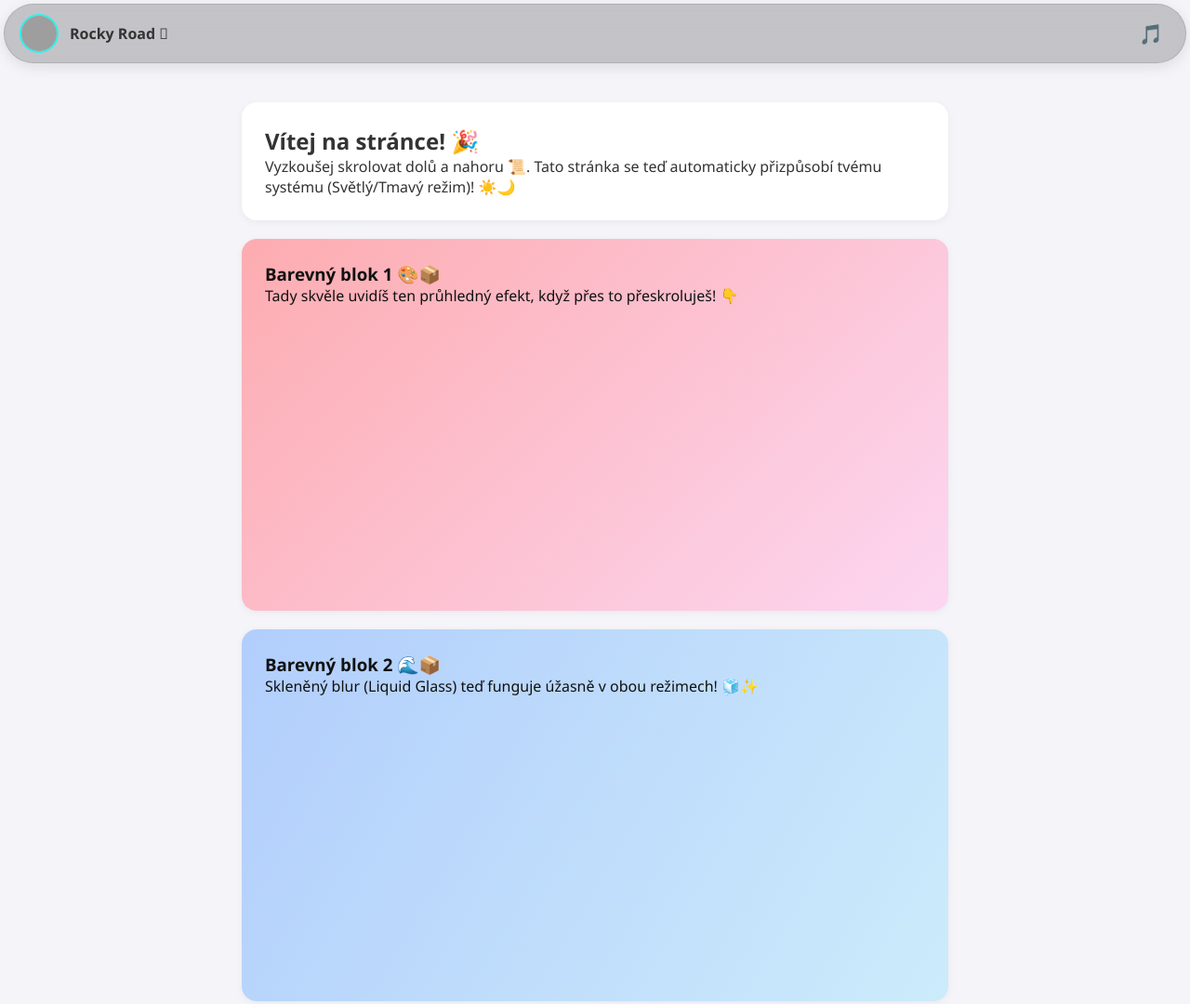
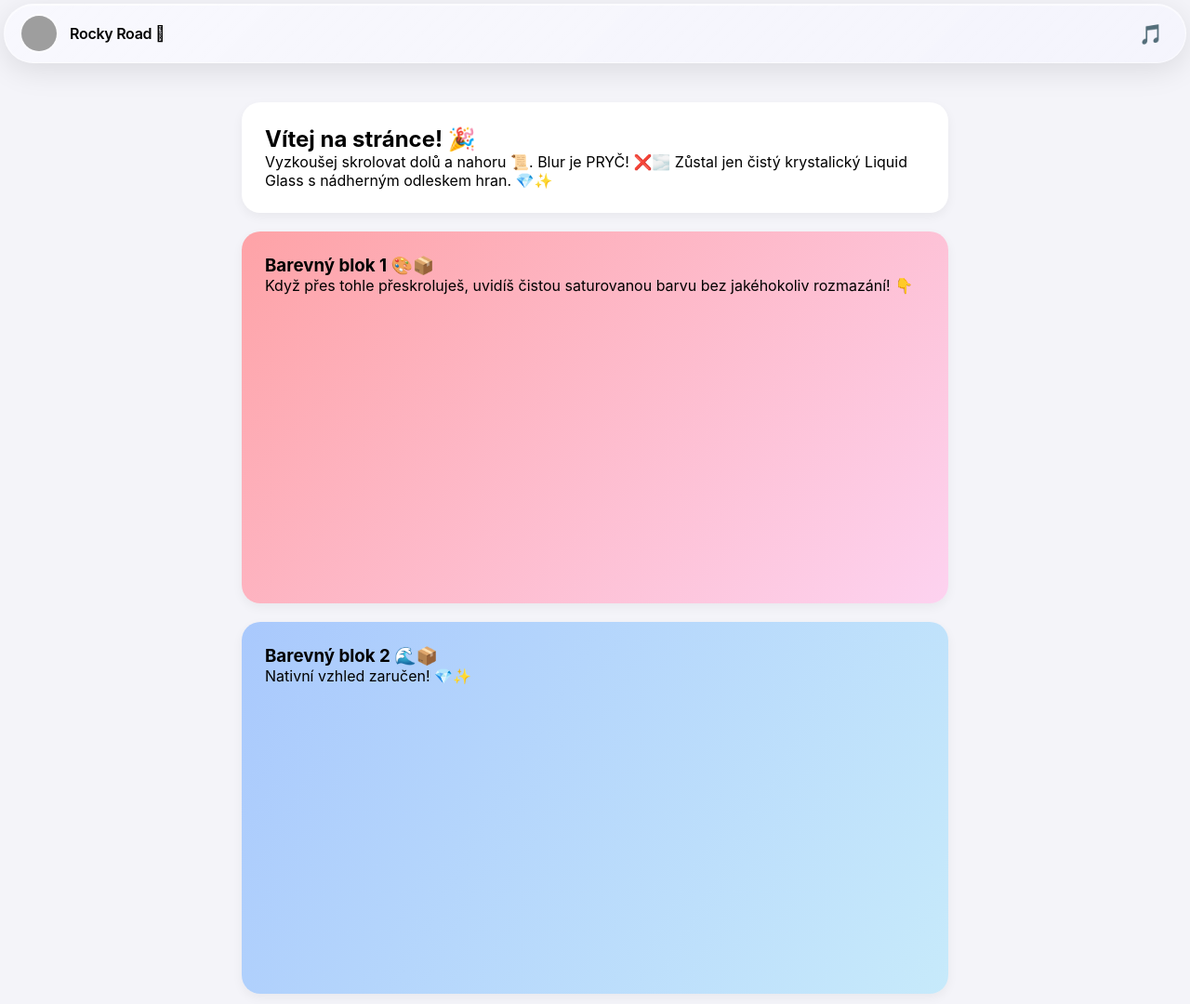
Before and after one commit to pernicekcute/pernicekcute, a plain HTML site: page index.html in a window 1280 px wide. Shown: the whole page at 93% size. Drawn offline with Linux system fonts and the light colour scheme; grey boxes are pictures that could not be loaded.

Commit message:
Update index.html

```diff
--- a/index.html
+++ b/index.html
@@ -5,18 +5,21 @@
   <meta name="viewport" content="width=device-width, initial-scale=1.0">
   <title>TikTok Titlebar Page 🎵</title>
   <style>
-    /* 🎨 CSS Proměnné pro Light Mode (Výchozí) ☀️ */
+    /* 🎨 CSS Proměnné pro Light Mode (Světlý režim) ☀️ */
     :root {
       --bg-color: #f4f4f9;
-      --text-color: #333333;
+      --text-color: #000000;
       --card-bg: #ffffff;
       --card-shadow: rgba(0, 0, 0, 0.05);
 
-      /* Titlebar proměnné */
-      --titlebar-bg: rgba(0, 0, 0, 0.2); /* 20% černá pro světlý režim */
-      --titlebar-text: #333333;
-      --titlebar-border: rgba(0, 0, 0, 0.1);
+      /* Liquid Glass BEZ BLURU - Světlý 🧊 */
+      --titlebar-bg: linear-gradient(135deg, rgba(255, 255, 255, 0.4) 0%, rgba(255, 255, 255, 0.1) 100%);
+      --titlebar-text: #000000;
+      --titlebar-border: rgba(255, 255, 255, 0.5);
       --titlebar-shadow: rgba(0, 0, 0, 0.1);
+      /* Pouze saturace pro oživení barev, ŽÁDNÝ BLUR ❌🌫️ */
+      --glass-filter: saturate(180%);
+      --glass-inset: inset 0 1px 1px rgba(255, 255, 255, 0.7); /* Silnější odlesk hrany ✨ */
     }
 
     /* 🌙 Automatický Dark Mode podle systému 📱 */
@@ -24,14 +27,16 @@
       :root {
         --bg-color: #121212;
         --text-color: #ffffff;
-        --card-bg: #1e1e1e;
+        --card-bg: #1c1c1e;
         --card-shadow: rgba(0, 0, 0, 0.5);
 
-        /* Titlebar proměnné pro tmavý režim */
-        --titlebar-bg: rgba(255, 255, 255, 0.15); /* Jemně bílá s 15% průhledností pro krásný blur na černém 🧊 */
+        /* Liquid Glass BEZ BLURU - Tmavý 🧊 */
+        --titlebar-bg: linear-gradient(135deg, rgba(255, 255, 255, 0.1) 0%, rgba(255, 255, 255, 0.02) 100%);
         --titlebar-text: #ffffff;
-        --titlebar-border: rgba(255, 255, 255, 0.1);
+        --titlebar-border: rgba(255, 255, 255, 0.15);
         --titlebar-shadow: rgba(0, 0, 0, 0.4);
+        --glass-filter: saturate(180%); /* ŽÁDNÝ BLUR ❌🌫️ */
+        --glass-inset: inset 0 1px 1px rgba(255, 255, 255, 0.1);
       }
     }
 
@@ -43,14 +48,14 @@
     }
 
     body {
-      font-family: 'Segoe UI', Tahoma, Geneva, Verdana, sans-serif;
-      background-color: var(--bg-color); /* Dynamická barva pozadí 🌈 */
-      color: var(--text-color); /* Dynamická barva textu ✍️ */
+      font-family: -apple-system, BlinkMacSystemFont, 'Segoe UI', Roboto, Helvetica, Arial, sans-serif;
+      background-color: var(--bg-color);
+      color: var(--text-color);
       padding-top: 90px;
-      transition: background-color 0.3s ease, color 0.3s ease; /* Plynulý přechod při změně režimu ⏳ */
+      transition: background-color 0.3s ease, color 0.3s ease;
     }
 
-    /* Fixní plovoucí pill lišta (Pill Titlebar) 💊📌 */
+    /* Fixní plovoucí pill lišta 💊📌 */
     .titlebar {
       position: fixed;
       top: 4px;
@@ -59,9 +64,11 @@
       width: calc(100% - 8px);
       height: 64px;
 
-      background-color: var(--titlebar-bg); /* Dynamické 20% pozadí 🧊 */
-      backdrop-filter: blur(15px); /* Liquid glass efekt 🌫️ */
-      -webkit-backdrop-filter: blur(15px);
+      background: var(--titlebar-bg); /* Skleněný přechod 💎 */
+
+      /* Aplikace filtru (už žádný blur!) 🍏 */
+      backdrop-filter: var(--glass-filter);
+      -webkit-backdrop-filter: var(--glass-filter);
 
       color: var(--titlebar-text);
       display: flex;
@@ -69,10 +76,12 @@
       justify-content: space-between;
       padding: 0 16px;
       border-radius: 50px;
-      box-shadow: 0 4px 15px var(--titlebar-shadow);
+
+      /* Stín a horní odlesk 🪞 */
+      box-shadow: 0 8px 32px var(--titlebar-shadow), var(--glass-inset);
       border: 1px solid var(--titlebar-border);
       z-index: 1000;
-      transition: all 0.3s ease; /* Plynulá změna barev titlebaru 🎨 */
+      transition: all 0.3s ease;
     }
 
     /* Profilová část v liště 👤 */
@@ -87,7 +96,7 @@
       height: 42px;
       border-radius: 50%;
       object-fit: cover;
-      border: 2px solid #25f4ee; /* TikTok tyrkysový akcent ✨ */
+      border: 2px solid rgba(255, 255, 255, 0.4);
     }
 
     .profile-info {
@@ -96,8 +105,9 @@
     }
 
     .display-name {
-      font-weight: bold;
+      font-weight: 600;
       font-size: 1rem;
+      letter-spacing: -0.3px;
     }
 
     /* Testovací obsah pro skrolování 📜 */
@@ -108,23 +118,22 @@
     }
 
     .card {
-      background: var(--card-bg); /* Dynamická barva karty 📦 */
+      background: var(--card-bg);
       padding: 25px;
-      border-radius: 16px;
+      border-radius: 20px;
       margin-bottom: 20px;
-      box-shadow: 0 2px 8px var(--card-shadow);
+      box-shadow: 0 4px 12px var(--card-shadow);
       transition: background-color 0.3s ease, box-shadow 0.3s ease;
     }
 
-    /* Upravené gradienty aby vypadaly dobře i v Dark Mode 🌈 */
     .gradient-card-1 {
-      background: linear-gradient(135deg, rgba(255, 154, 158, 0.8) 0%, rgba(254, 207, 239, 0.8) 100%);
-      color: #111;
+      background: linear-gradient(135deg, rgba(255, 154, 158, 0.9) 0%, rgba(254, 207, 239, 0.9) 100%);
+      color: #000;
     }
 
     .gradient-card-2 {
-      background: linear-gradient(120deg, rgba(161, 196, 253, 0.8) 0%, rgba(194, 233, 251, 0.8) 100%);
-      color: #111;
+      background: linear-gradient(120deg, rgba(161, 196, 253, 0.9) 0%, rgba(194, 233, 251, 0.9) 100%);
+      color: #000;
     }
   </style>
 </head>
@@ -145,31 +154,27 @@
   <main class="content">
     <div class="card">
       <h2>Vítej na stránce! 🎉</h2>
-      <p>Vyzkoušej skrolovat dolů a nahoru 📜. Tato stránka se teď automaticky přizpůsobí tvému systému (Světlý/Tmavý režim)! ☀️🌙</p>
+      <p>Vyzkoušej skrolovat dolů a nahoru 📜. Blur je PRYČ! ❌🌫️ Zůstal jen čistý krystalický Liquid Glass s nádherným odleskem hran. 💎✨</p>
     </div>
 
-    <!-- Prodloužený obsah pro test skrolování -->
     <div class="card gradient-card-1" style="height: 400px;">
       <h3>Barevný blok 1 🎨📦</h3>
-      <p>Tady skvěle uvidíš ten průhledný efekt, když přes to přeskroluješ! 👇</p>
+      <p>Když přes tohle přeskroluješ, uvidíš čistou saturovanou barvu bez jakéhokoliv rozmazání! 👇</p>
     </div>
     <div class="card gradient-card-2" style="height: 400px;">
       <h3>Barevný blok 2 🌊📦</h3>
-      <p>Skleněný blur (Liquid Glass) teď funguje úžasně v obou režimech! 🧊✨</p>
+      <p>Nativní vzhled zaručen! 💎✨</p>
     </div>
   </main>
 
   <script>
-    // ⚙️ NASTAVENÍ: Tvoje nastavená jména 🎯
     const tiktokUsername = 'rockyroad_doors';
     const tiktokDisplayName = 'Rocky Road ';
 
-    // Skript pro načtení hodnot 🛠️
     document.addEventListener('DOMContentLoaded', () => {
       const avatarEl = document.getElementById('tiktok-avatar');
       const displayNameEl = document.getElementById('tiktok-display-name');
 
-      // Načtení TikTok profilovky přes Unavatar 🖼️
       avatarEl.src = `https://unavatar.io/tiktok/${tiktokUsername}`;
       displayNameEl.textContent = tiktokDisplayName;
     });
```
